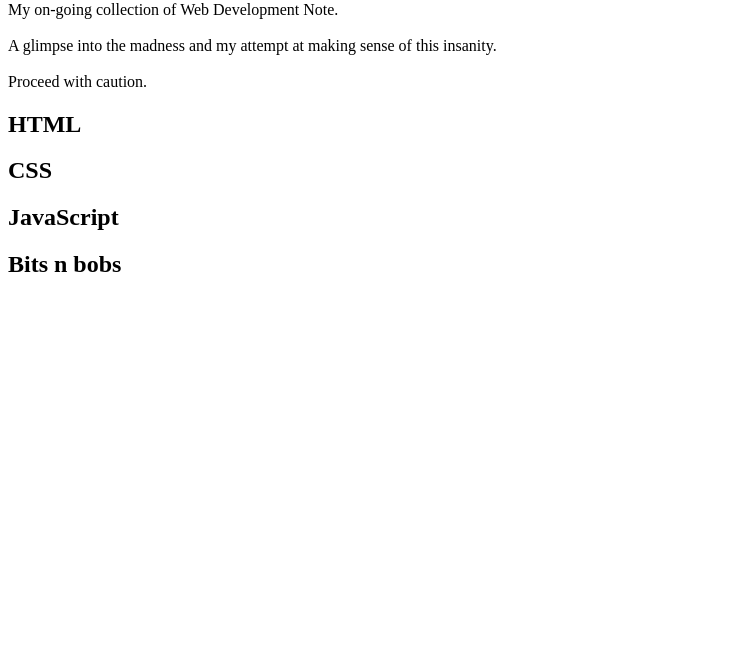
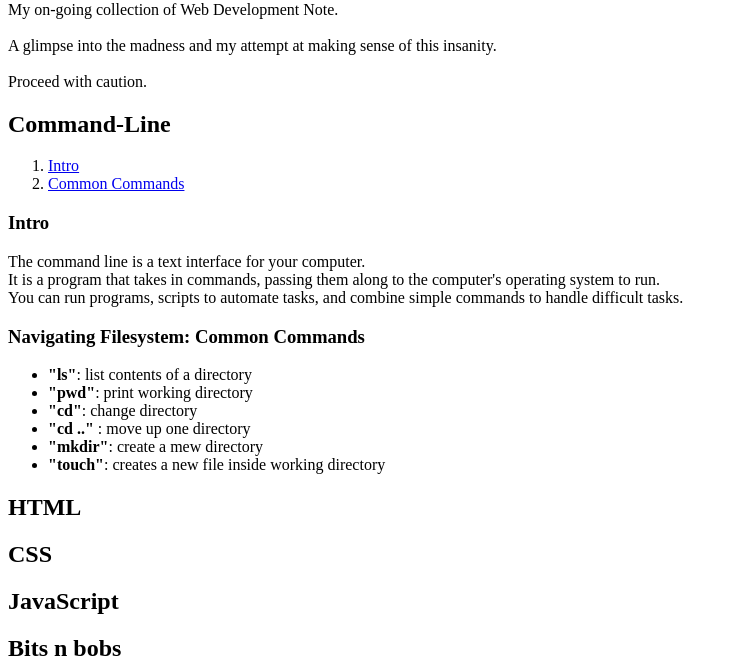
Before and after one commit to sqk2j/bashit-crazy, a plain HTML site: page index.html in a window 1280 px wide. Shown: the part 708-1379 px from the top of the page, without its empty margins (0-738 px from the left). Before the commit the page ends 1006 px from the top, so only its background shows below. Drawn offline with Linux system fonts and the light colour scheme.

Commit message:
Command Line Notes 05.22.20

```diff
--- a/index.html
+++ b/index.html
@@ -13,12 +13,40 @@
     A glimpse into the madness and my attempt at making sense of this insanity.<br><br>
     Proceed with caution.</p>
 
+  <!-- COMMAND LINE NOTES-->
+  <h2>Command-Line</h2>
+  <ol id="cl-contents">
+    <li><a href="#cl-intro">Intro</a></li>
+    <li><a href="#cl-nav-commands">Common Commands</a></li>
+  </ol>
+
+  <h3 id="cl-intro">Intro</h3>
+    <p>The command line is a text interface for your computer.
+      <br>
+      It is a program that takes in commands, passing them along to the computer's operating system to run.
+      <br>
+      You can run programs, scripts to automate tasks, and combine simple commands to handle difficult tasks.
+    </p>
+
+  <h3 id="cl-nav-commands">Navigating Filesystem: Common Commands</h3>
+    <ul>
+      <li> <strong>"ls"</strong>: list contents of a directory </li>
+      <li> <strong>"pwd"</strong>: print working directory</li>
+      <li> <strong>"cd"</strong>: change directory</li>
+      <li> <strong>"cd .."</strong> : move up one directory</li>
+      <li> <strong>"mkdir"</strong>: create a mew directory</li>
+      <li> <strong>"touch"</strong>: creates a new file inside working directory</li>
+    </ul>
+
+  <!--HTML NOTES-->
   <h2>HTML</h2>
   <ol id="html-contents"></ol>
 
+<!--CSS NOTES-->
   <h2>CSS</h2>
   <ol id="css-contents"></ol>
 
+ <!--JAVASCRIPT NOTES-->
   <h2>JavaScript</h2>
   <ol id="js-contents"></ol>
 
```
